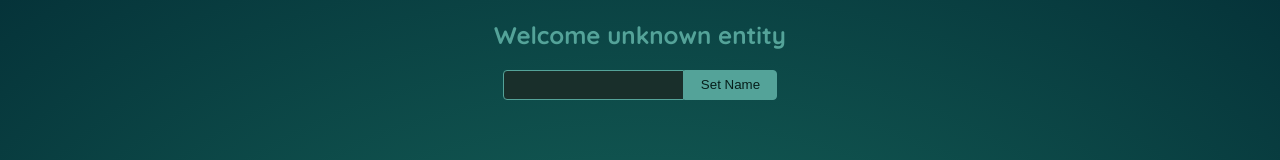
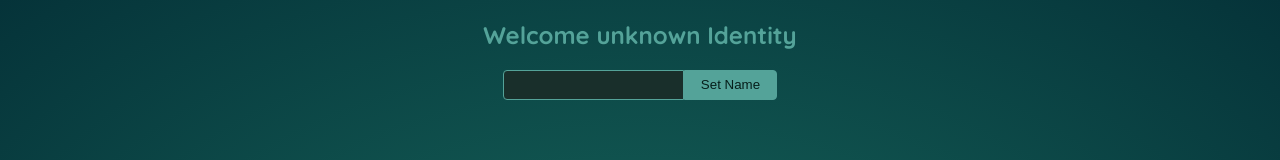
Before and after one commit to AqibNiazi/countdown, a React app: page / in a window 1280 px wide. Shown: the top 160 px of the page. Built offline with nearby package versions, Linux system fonts and the light colour scheme; the HTML template or start-up script is replaced by a standard one; a web font is replaced by a local one.

Commit message:
player name set with ref

```diff
--- a/src/components/Player.jsx
+++ b/src/components/Player.jsx
@@ -1,10 +1,19 @@
+import { useRef } from "react";
+import { useState } from "react";
+
 export default function Player() {
+  const player = useRef();
+  const [playerName, setPlayerName] = useState(null);
+
+  const handleClick = () => {
+    setPlayerName(player.current.value);
+  };
   return (
     <section id="player">
-      <h2>Welcome unknown entity</h2>
+      <h2>Welcome {playerName ?? "unknown Identity"}</h2>
       <p>
-        <input type="text" />
-        <button>Set Name</button>
+        <input ref={player} type="text" />
+        <button onClick={handleClick}>Set Name</button>
       </p>
     </section>
   );
```
